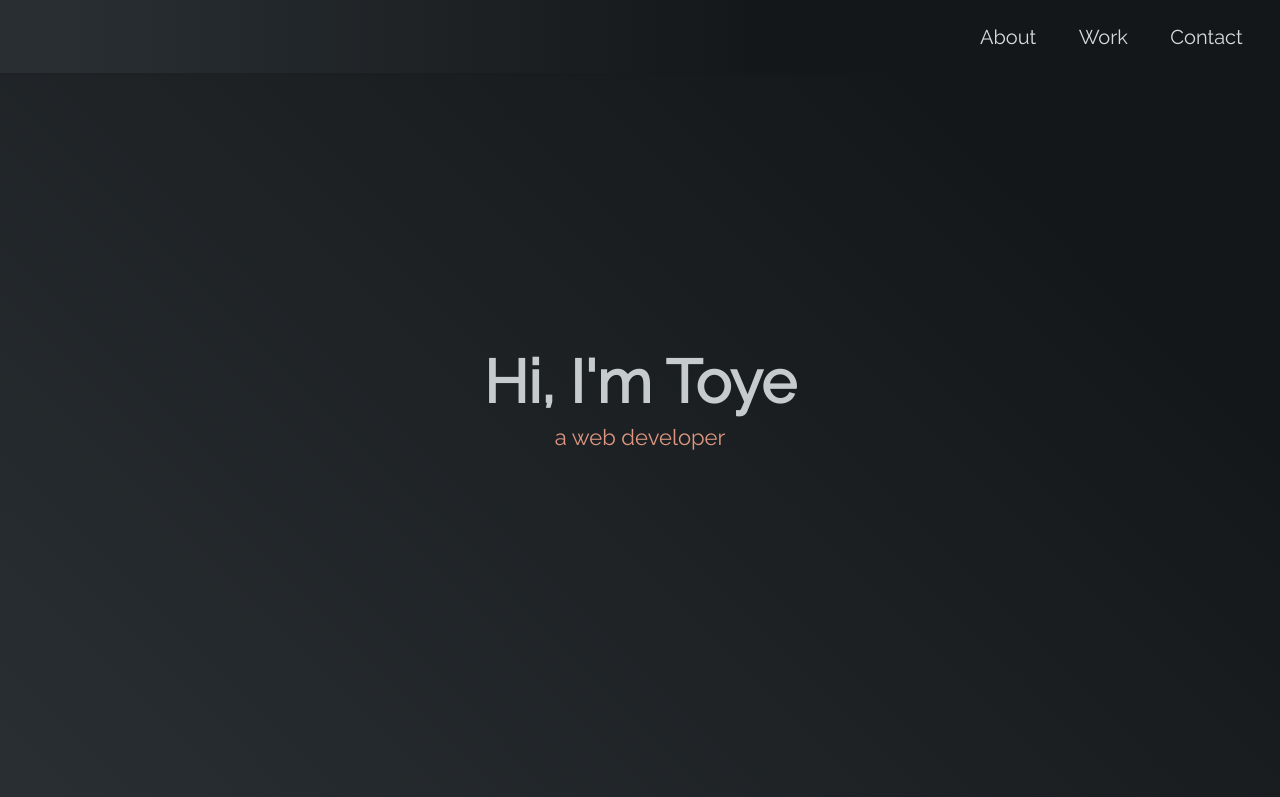
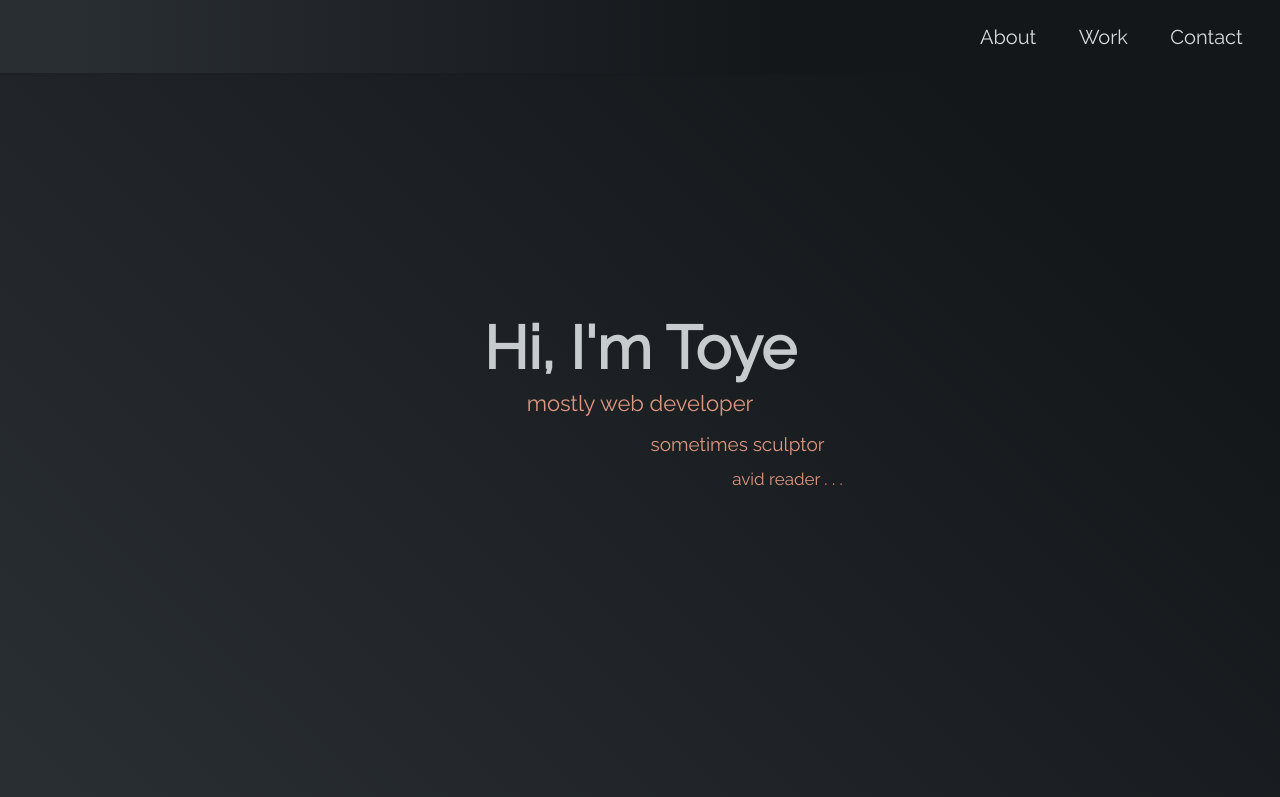
Before and after one commit to Toye-dev/Portfolio, a plain HTML site: page index.html in a window 1280 px wide. Shown: the top 797 px of the page. Drawn offline with Linux system fonts and the light colour scheme.

Commit message:
edited subtitles

```diff
--- a/index.html
+++ b/index.html
@@ -22,7 +22,10 @@
    <hr class="first-line"></hr>
   <section id="welcome-section">
     <h1>Hi, I'm Toye</h1>
-    <p>a web developer</p>
+    <p>mostly web developer</p>
+    <p class="firstSub">sometimes sculptor</p>
+    <p class="secondSub">avid reader . . .</p>
+
   </section>
   <div class="second-div">
     <div class="underline"><h2>These are some of my projects</h2></div>
@@ -63,7 +66,7 @@
      <div class="social-icon"><a href="mailto:toyegbolahan@gmail.com"><i class="fas fa-at"><span>Send a mail</span></i></a></div>
      <div class="social-icon"><a href="https://www.linkedin.com/in/your-profile"><i class="fab fa-linkedin"> <span>Linkedin</span></i></a></div>
      <div class="social-icon"><a id="profile-link" href="https://www.freecodecamp.org/Toye_A" target="_blank"><i class="fab fa-free-code-camp"><span>freeCodeCamp</span></i></a></div>
-     <div class="social-icon"> <a href="https://github.com/your-username"><i class="fab fa-github"><span>GitHub</span></i></a></div>
+     <div class="social-icon"> <a href="https://github.com/Toye-dev"><i class="fab fa-github"><span>GitHub</span></i></a></div>
        </div>
     </div>
   </section>
--- a/styles.css
+++ b/styles.css
@@ -99,6 +99,18 @@ h2 {
   padding-top: 110px;
   line-height: 0px;
   text-align: center;
+  }
+
+  .firstSub {
+    margin-top: -35px;
+    margin-left: 195px;
+    font-size: 19px;
+  }
+
+  .secondSub {
+    margin-top: -35px;
+    margin-left: 295px;
+    font-size: 17px;
   }
 
   .underline {
```
